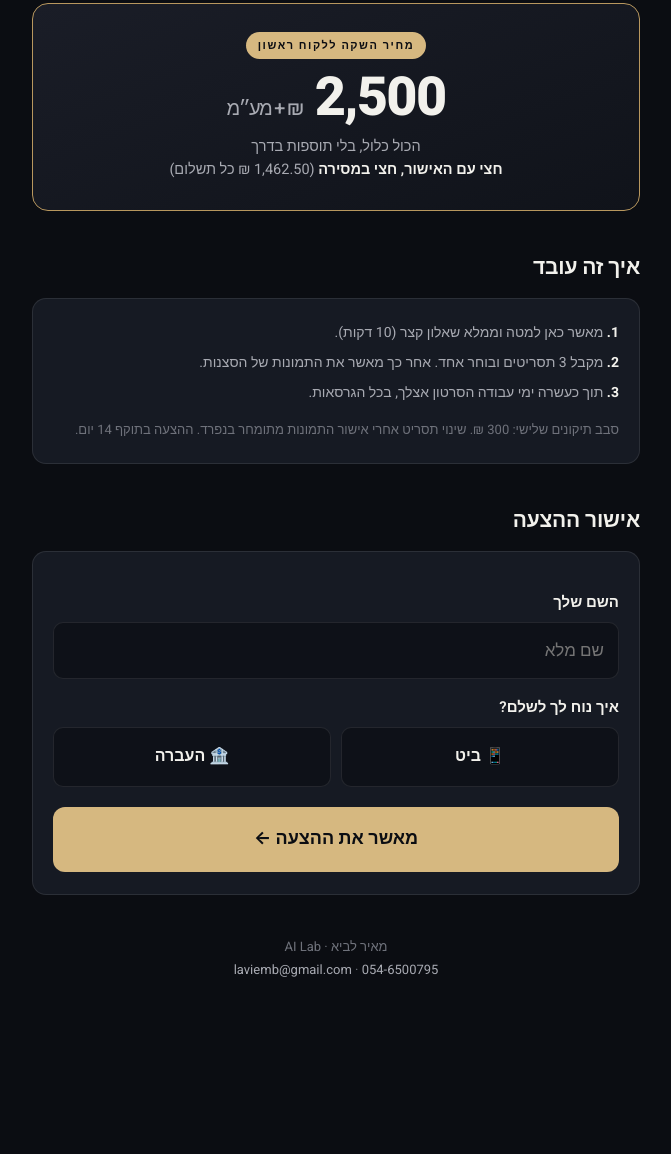
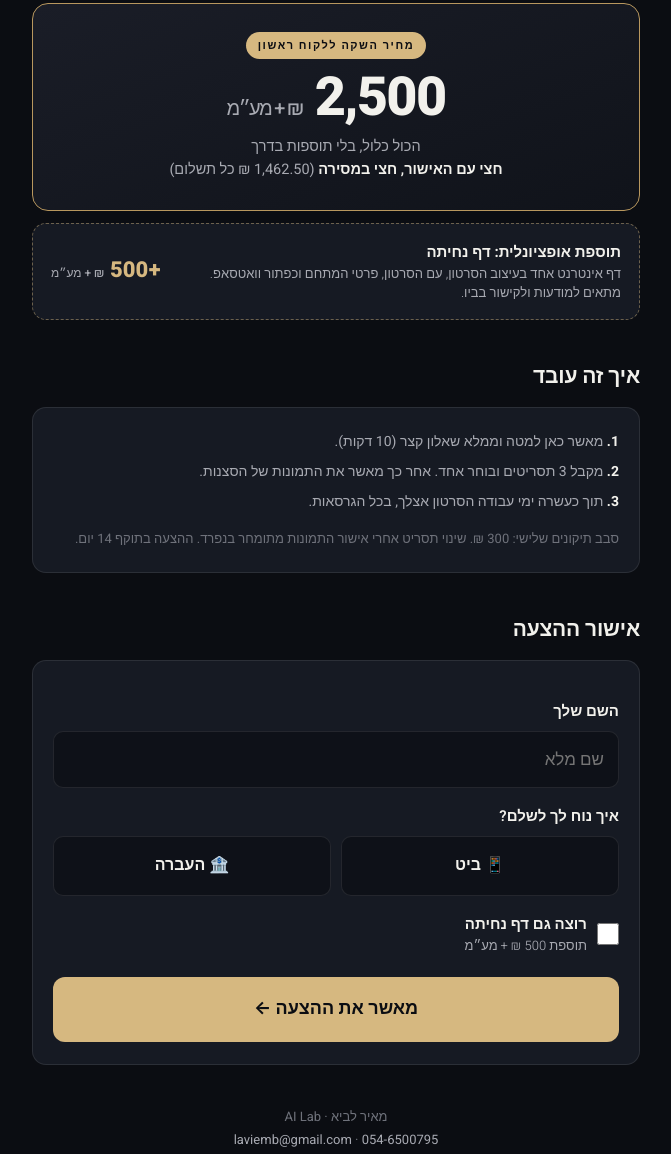
Before and after one commit to mlb-code/venue-video, a plain HTML site: page index.html in a window 1280 px wide. Shown: the part 1147-2301 px from the top of the page, without its empty margins (304-975 px from the left). Before the commit the page ends 2185 px from the top, so only its background shows below. Drawn offline with Linux system fonts and the light colour scheme.

Commit message:
תוספת אופציונלית: דף נחיתה 500 ₪ + מע״מ
Co-Authored-By: Claude Fable 5.1 <noreply@anthropic.com>

```diff
--- a/index.html
+++ b/index.html
@@ -36,6 +36,15 @@ h2{font-size:21px;font-weight:800;letter-spacing:-.01em;margin:40px 0 14px}
 .price .amt small{font-size:20px;color:var(--muted);font-weight:500}
 .price .note{color:var(--muted);font-size:14.5px;margin-top:10px}
 .price .note b{color:var(--text);font-weight:600}
+.addon{display:flex;justify-content:space-between;align-items:center;gap:14px;background:var(--card);border:1px dashed rgba(214,184,128,.45);border-radius:14px;padding:16px 18px;margin-top:12px}
+.addon b{display:block;font-size:15px}
+.addon small{display:block;color:var(--muted);font-size:13px;font-weight:300;line-height:1.5}
+.addon .ap{flex-shrink:0;font-size:22px;font-weight:800;color:var(--gold);white-space:nowrap}
+.addon .ap small{display:inline;font-size:12px;color:var(--muted);font-weight:500}
+.chk{display:flex;gap:10px;align-items:center;margin-top:16px;font-size:15px;font-weight:600}
+.chk input{width:22px;height:22px;accent-color:var(--gold);flex-shrink:0}
+.chk small{display:block;color:var(--muted);font-weight:300;font-size:13px}
+@media (max-width:480px){.addon{flex-direction:column;align-items:flex-start}}
 .terms{color:var(--muted);font-size:14px;line-height:1.7}
 .terms p+p{margin-top:6px}
 label.f{display:block;font-size:15px;font-weight:600;margin:16px 0 8px}
@@ -94,6 +103,10 @@ input:focus{outline:none;border-color:var(--gold)}
   <div class="amt">2,500 <small>₪ + מע״מ</small></div>
   <div class="note">הכול כלול, בלי תוספות בדרך<br><b>חצי עם האישור, חצי במסירה</b> (1,462.50 ₪ כל תשלום)</div>
 </div>
+<div class="addon">
+  <div><b>תוספת אופציונלית: דף נחיתה</b><small>דף אינטרנט אחד בעיצוב הסרטון, עם הסרטון, פרטי המתחם וכפתור וואטסאפ. מתאים למודעות ולקישור בביו.</small></div>
+  <div class="ap">+500 <small>₪ + מע״מ</small></div>
+</div>
 
 <h2>איך זה עובד</h2>
 <div class="card terms">
@@ -113,6 +126,7 @@ input:focus{outline:none;border-color:var(--gold)}
       <label class="opt"><input type="radio" name="pay" value="ביט"><span>📱 ביט</span></label>
       <label class="opt"><input type="radio" name="pay" value="העברה בנקאית"><span>🏦 העברה</span></label>
     </div>
+    <label class="chk"><input type="checkbox" id="lp"><span>רוצה גם דף נחיתה<small>תוספת 500 ₪ + מע״מ</small></span></label>
     <input type="text" name="website" style="display:none" tabindex="-1" autocomplete="off">
     <div class="err" id="err"></div>
     <button class="btn btn-gold" id="send" type="submit">מאשר את ההצעה ←</button>
@@ -140,15 +154,16 @@ f.addEventListener('submit',async e=>{
   const pay=(f.querySelector('input[name=pay]:checked')||{}).value;
   if(!name){err.textContent='רק השם חסר.';err.classList.add('show');return}
   if(!pay){err.textContent='בחר איך נוח לך לשלם: ביט או העברה.';err.classList.add('show');return}
+  const lp=document.getElementById('lp').checked;
   const btn=document.getElementById('send'); btn.disabled=true; btn.textContent='שולח…';
-  const msg=`היי מאיר, אני ${name} ואני מאשר את הצעת המחיר לסרטון (2,500 ₪ + מע״מ). אשלם ב${pay}. שלח לי בבקשה את פרטי התשלום.`;
+  const msg=`היי מאיר, אני ${name} ואני מאשר את הצעת המחיר לסרטון (2,500 ₪ + מע״מ)${lp?' + דף נחיתה (500 ₪ + מע״מ)':''}. אשלם ב${pay}. שלח לי בבקשה את פרטי התשלום.`;
   document.getElementById('waLink').href='https://wa.me/'+WA+'?text='+encodeURIComponent(msg);
   try{
     if(!f.website.value){
       const fd=new FormData(); fd.append('access_key',WEB3FORMS_KEY);
       fd.append('subject','✅ אישור הצעת מחיר — סרטון למתחם — '+name);
       fd.append('from_name','AI Lab · הצעת מחיר סרטון');
-      fd.append('Name',name); fd.append('Payment',pay); fd.append('Approved','כן');
+      fd.append('Name',name); fd.append('Payment',pay); fd.append('Approved','כן'); fd.append('LandingPage',lp?'כן (+500)':'לא');
       fd.append('Page',location.href); fd.append('Time',new Date().toLocaleString('he-IL'));
       const r=await fetch('https://api.web3forms.com/submit',{method:'POST',body:fd}); const j=await r.json(); if(!j.success) throw new Error(j.message);
     }
```
